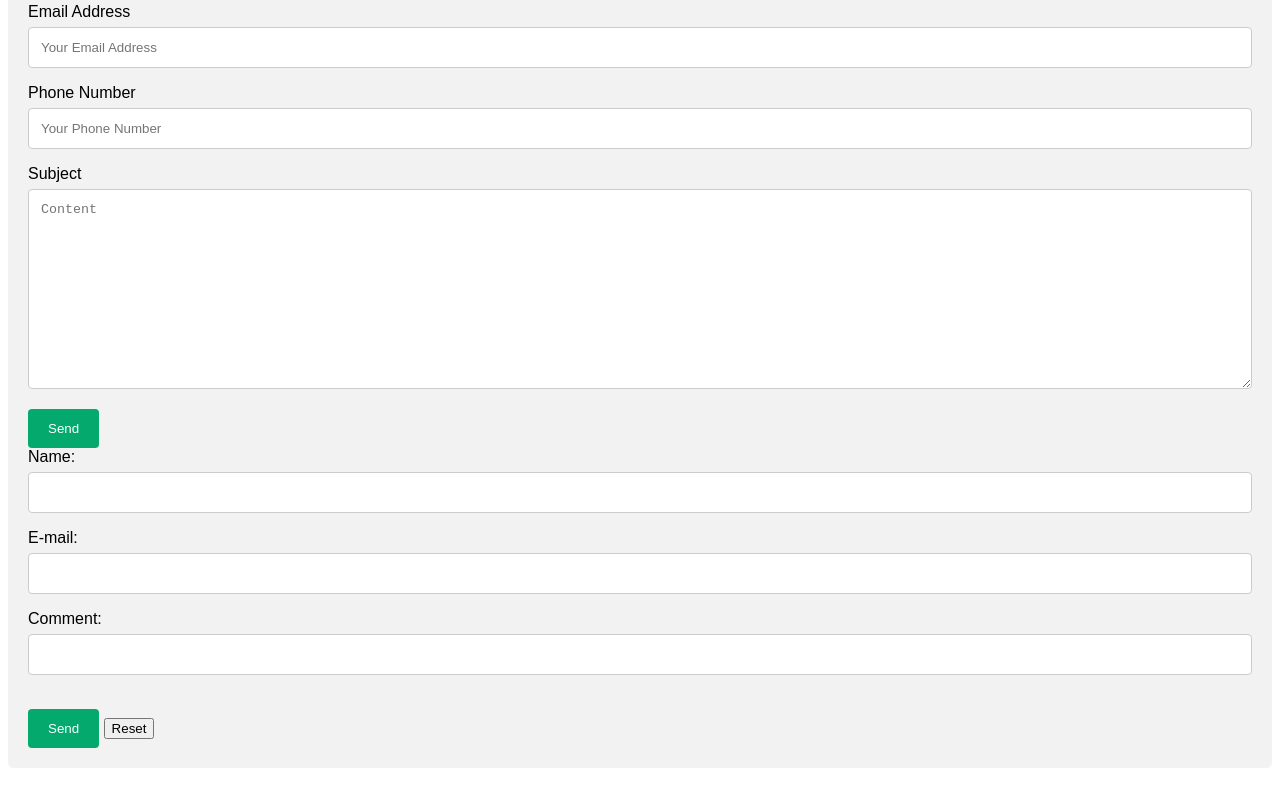
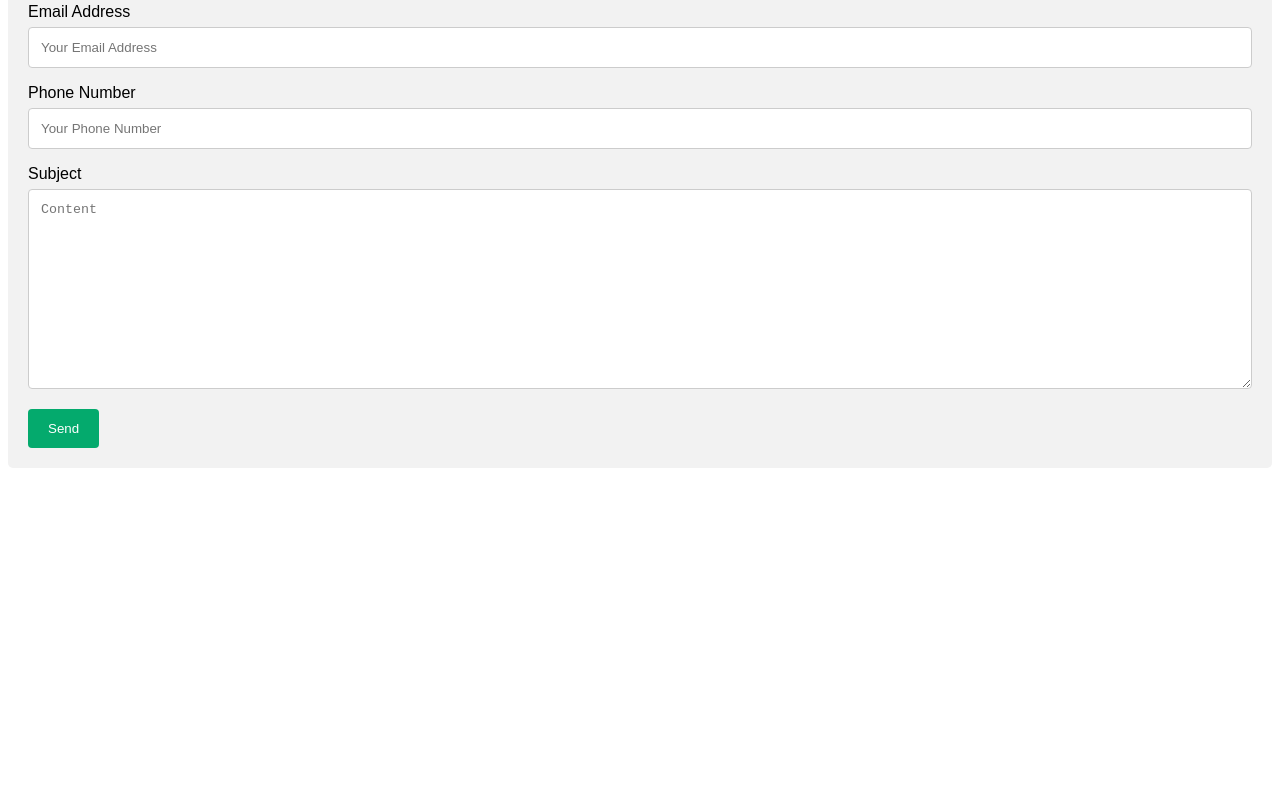
Before and after one commit to Web-Development-Environments-2023/208994616, a plain HTML site: page index.html in a window 1280 px wide. Shown: the part 4099-4905 px from the top of the page. After the commit the page ends 4629 px from the top, so only its background shows below. Drawn offline with nearby package versions, Linux system fonts and the light colour scheme; a script that the page names is missing.

Commit message:
removed unnecessery form.

```diff
--- a/index.html
+++ b/index.html
@@ -200,21 +200,8 @@
           pickerPosition:"buttom"
         });
         </script>
-
         <input type="submit" value="Send">
       </form>
-
-      <form action="mailto:saarbu@post.bgu.ac.il" method="post" enctype="text/plain">
-        Name:<br>
-        <input type="text" name="name"><br>
-        E-mail:<br>
-        <input type="text" name="mail"><br>
-        Comment:<br>
-        <input type="text" name="comment" size="50"><br><br>
-        <input type="submit" value="Send">
-        <input type="reset" value="Reset">
-      </form>
-
     </div>
     <br/>
     <br/>
```
